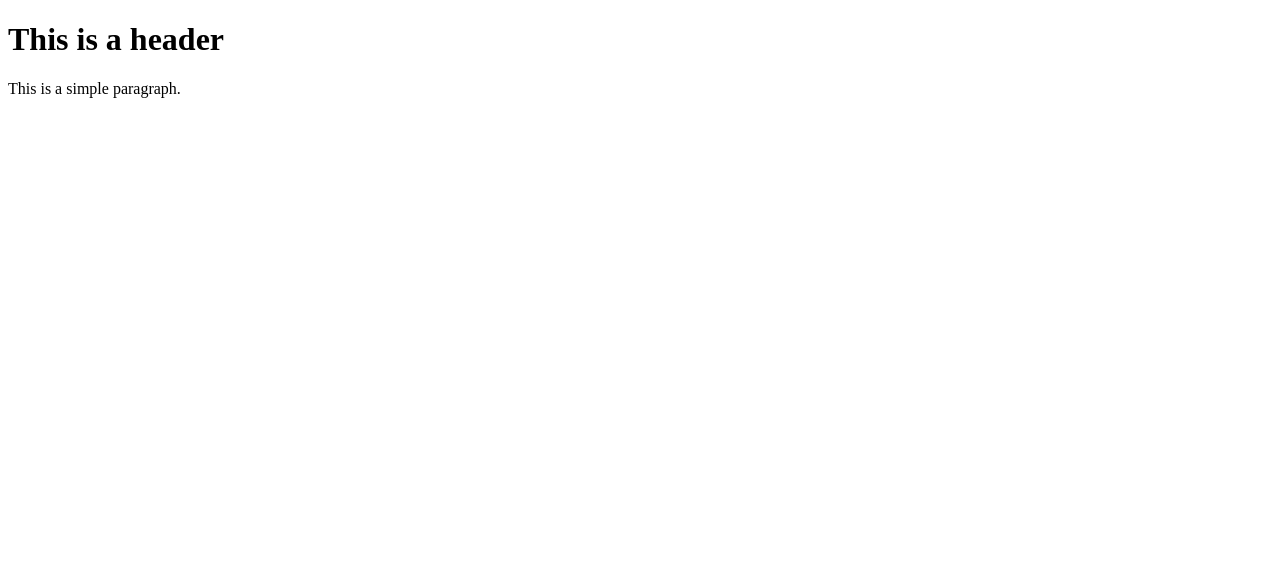
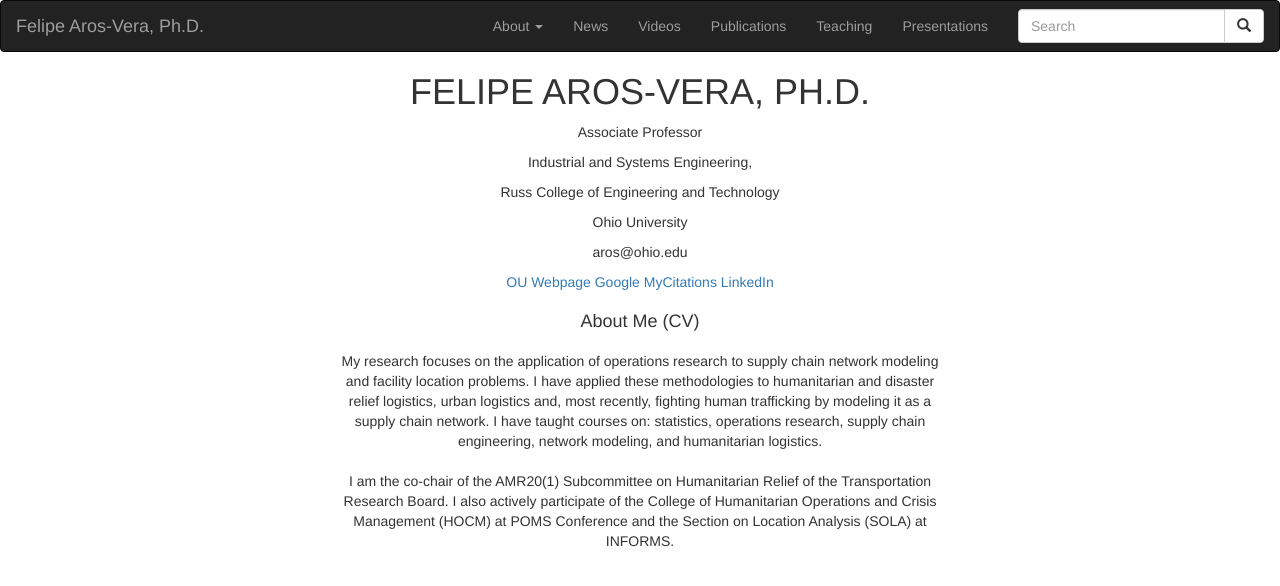
Before and after one commit to fav-lab/Website, a plain HTML site: page index.html in a window 1280 px wide. Drawn offline with nearby package versions, Linux system fonts and the light colour scheme.

Commit message:
Adding new files and some updates

```diff
--- a/index.html
+++ b/index.html
@@ -2,9 +2,66 @@
 <html>
 <head>
     <title>Test Webpage</title>
+    <link rel="stylesheet" type="text/css" href="styles.css">
+    <meta charset="utf-8">
+    <meta name="viewport" content="width=device-width, initial-scale=1">
+    <link rel="stylesheet" href="https://maxcdn.bootstrapcdn.com/bootstrap/3.4.1/css/bootstrap.min.css">
+    <script src="https://ajax.googleapis.com/ajax/libs/jquery/3.7.1/jquery.min.js"></script>
+    <script src="https://maxcdn.bootstrapcdn.com/bootstrap/3.4.1/js/bootstrap.min.js"></script>
 </head>
 <body>
-    <h1>This is a header</h1>
-    <p>This is a simple paragraph.</p>
+    <nav class="navbar navbar-inverse">
+        <div class="container-fluid d-flex justify-content-between">
+            <div class="navbar-header">
+                <a class="navbar-brand" href="index.html">Felipe Aros-Vera, Ph.D.</a>
+            </div>
+            <form class="navbar-form navbar-right" action="/action_page.php">
+                <div class="input-group">
+                  <input type="text" class="form-control" placeholder="Search" name="search">
+                  <div class="input-group-btn">
+                    <button class="btn btn-default" type="submit">
+                      <i class="glyphicon glyphicon-search"></i>
+                    </button>
+                  </div>
+                </div>
+            </form>
+            <ul class="nav navbar-nav navbar-right">
+                <li class="dropdown">
+                    <a class="dropdown-toggle" data-toggle="dropdown" href="#">About
+                    <span class="caret"></span></a>
+                    <ul class="dropdown-menu">
+                        <li><a href="educations.html">Education</a></li>
+                        <li><a href="honorsandawards.html">Honors & Awards</a></li>
+                    </ul>
+                </li>
+                <li><a href="news.html">News</a></li>
+                <li><a href="videos.html">Videos</a></li>
+                <li><a href="publications.html">Publications</a></li>
+                <li><a href="teaching.html">Teaching</a></li>
+                <li><a href="presentations.html">Presentations</a></li>
+            </ul>
+        </div>
+    </nav>
+
+    <div><!--<img src="FelipeAros-Vera.jpg" alt="FelipeAros-Vera" style="width:100px;height:250px;"> -->
+        <h1 style="text-align: center;">FELIPE AROS-VERA, PH.D.</h1>
+        <p style="text-align: center;">Associate Professor</p>
+        <p style="text-align: center;">Industrial and Systems Engineering,</p>
+        <p style="text-align: center;">Russ College of Engineering and Technology</p>
+        <p style="text-align: center;">Ohio University</p>
+        <p style="text-align: center;">aros@ohio.edu</p>
+        <p style="text-align: center;">
+            <a href="https://www.ohio.edu/engineering/about/people/aros">OU Webpage</a>
+            <a href="https://scholar.google.com/citations?user=BMCS7y0AAAAJ&hl=en">Google MyCitations<a>
+            <a href="https://www.linkedin.com/in/felipearos/">LinkedIn</a>
+        </p>
+    </div>
+
+    <div>
+        <h4 style="text-align: center;width: 50%;margin: 0 auto; padding: 10px">About Me (CV)</h4>
+        <p style="text-align: center;width: 50%;margin: 0 auto; padding: 10px">My research focuses on the application of operations research to supply chain network modeling and facility location problems. I have applied these methodologies to humanitarian and disaster relief logistics, urban logistics and, most recently, fighting human trafficking by modeling it as a supply chain network. I have taught courses on: statistics, operations research, supply chain engineering, network modeling, and humanitarian logistics.</p>
+        <p style="text-align: center;width: 50%;margin: 0 auto; padding: 10px;">I am the co-chair of the AMR20(1) Subcommittee on Humanitarian Relief of the Transportation Research Board. I also actively participate of the College of Humanitarian Operations and Crisis Management (HOCM) at POMS Conference and the Section on Location Analysis (SOLA) at INFORMS.</p>
+    </div>
+
 </body>
 </html>
--- /dev/null
+++ b/style.css
@@ -0,0 +1,8 @@
+.container-fluid {
+    display: flex;
+    justify-content: space-between;
+}
+.navbar-nav {
+    display: flex;
+    justify-content: flex-start;
+}
```
Also changed, not shown: educations.html (added, +49 -0 lines), honorsandawards.html (added, +49 -0 lines), news.html (added, +49 -0 lines), presentations.html (added, +49 -0 lines), publications.html (added, +49 -0 lines), teaching.html (added, +65 -0 lines), videos.html (added, +52 -0 lines), FelipeAros-Vera.jpg (added).
